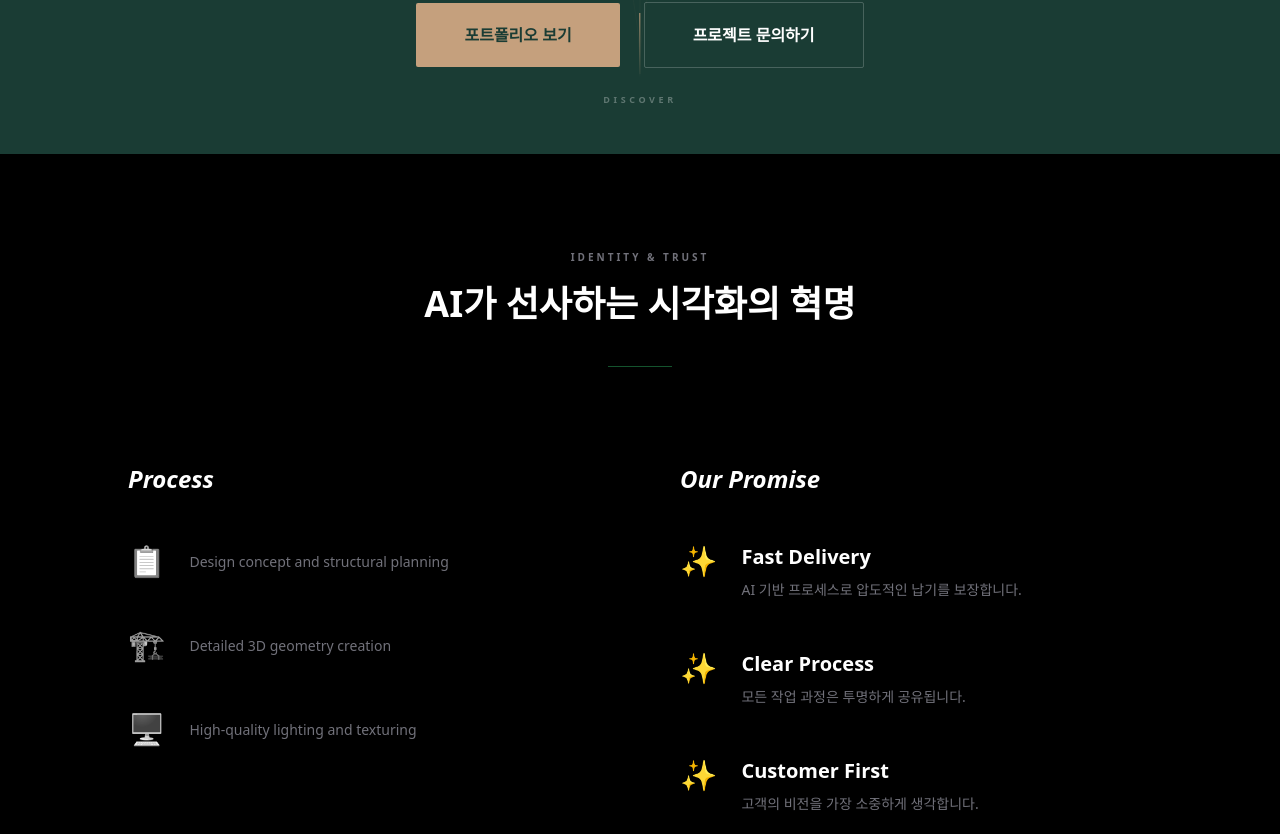
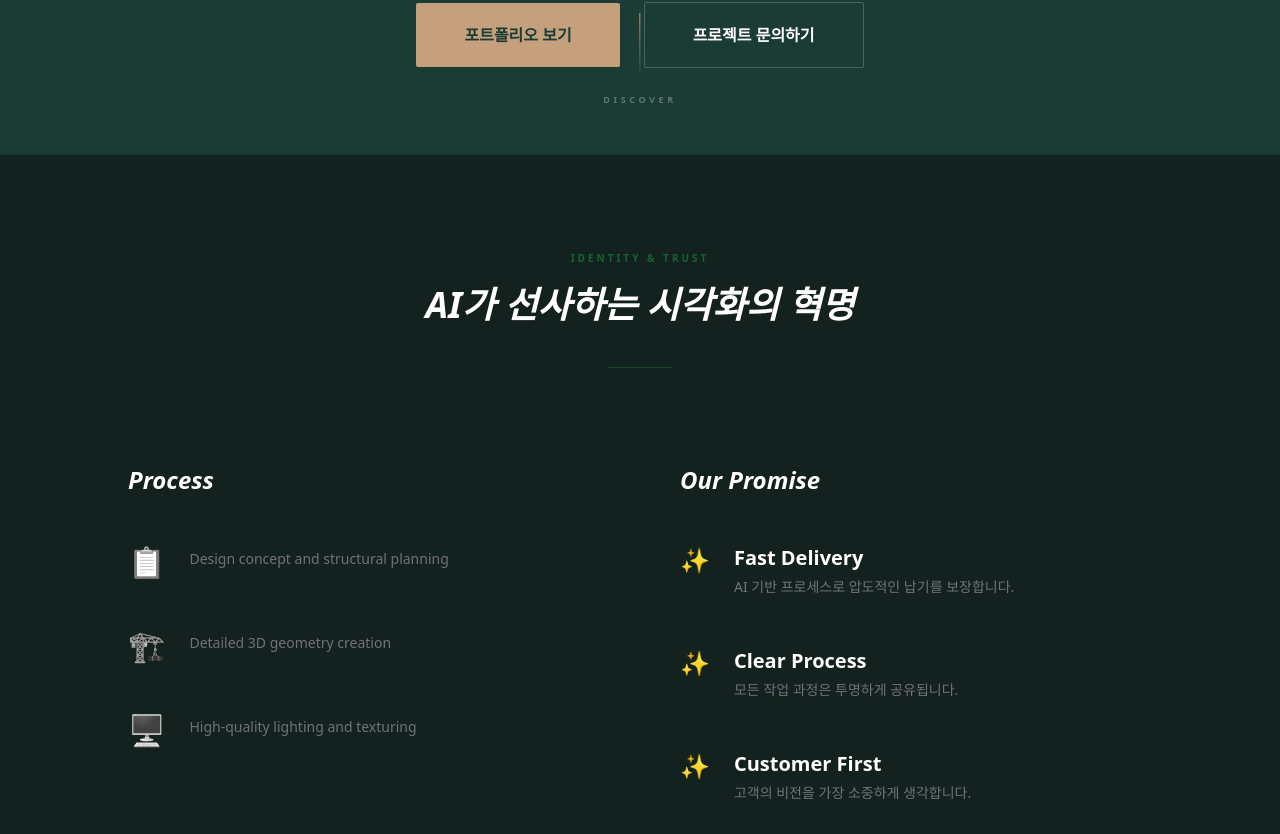
Before and after one commit to TREEBOX7/-1, a React (Vite) app: page / in a window 1280 px wide. Shown: the part 646-1480 px from the top of the page. Built offline with nearby package versions, Linux system fonts and the light colour scheme; a web font is replaced by a local one.

Commit message:
Update Identity.tsx

```diff
--- a/components/Identity.tsx
+++ b/components/Identity.tsx
@@ -3,15 +3,16 @@ import { PROCESS_STEPS, PROMISES } from '../constants'; // .tsx 확장자 제거
 
 const Identity: React.FC = () => {
   return (
-    <section id="identity" className="py-24 bg-black scroll-mt-20">
+    // 배경을 transparent로 설정하여 App의 다크 포레스트 색상이 보이게 함
+    <section className="py-24 bg-transparent border-t border-white/5">
       <div className="container mx-auto px-8">
         <div className="max-w-4xl mx-auto text-center mb-24">
-          <span className="text-zinc-500 font-bold tracking-[0.3em] text-[10px] uppercase block mb-4">Identity & Trust</span>
-          <h2 className="text-4xl font-sans text-white mb-8 font-bold leading-tight">AI가 선사하는 <br className="md:hidden"/> 시각화의 혁명</h2>
-          <div className="w-16 h-[1px] bg-green-900 mx-auto mt-10"></div>
+          <span className="text-green-600/50 font-bold tracking-[0.3em] text-[10px] uppercase block mb-4">Identity & Trust</span>
+          <h2 className="text-4xl font-sans text-white mb-8 font-bold leading-tight italic">AI가 선사하는 <br className="md:hidden"/> 시각화의 혁명</h2>
+          <div className="w-16 h-[1px] bg-green-600/30 mx-auto mt-10"></div>
         </div>
 
-        {/* Process Flow - 132d.JPG 스타일 복구 */}
+        {/* 132d.JPG 레이아웃 적용 */}
         <div className="grid grid-cols-1 md:grid-cols-2 gap-20 max-w-5xl mx-auto">
           <div>
             <h3 className="text-2xl font-bold mb-12 text-white italic">Process</h3>
@@ -20,22 +21,21 @@ const Identity: React.FC = () => {
                 <div key={step.id} className="flex items-start gap-6 group">
                   <div className="text-3xl grayscale group-hover:grayscale-0 transition-all">{step.icon}</div>
                   <div>
-                    <h4 className="text-xl font-bold text-white mb-2">{step.title}</h4>
+                    <h4 className="text-xl font-bold text-white mb-1">{step.title}</h4>
                     <p className="text-zinc-500 text-sm leading-relaxed">{step.desc}</p>
                   </div>
                 </div>
               ))}
             </div>
           </div>
-
           <div>
             <h3 className="text-2xl font-bold mb-12 text-white italic">Our Promise</h3>
             <div className="space-y-12">
               {PROMISES.map((promise: any) => (
                 <div key={promise.title} className="flex items-start gap-6 group">
-                  <div className="text-3xl text-green-800 group-hover:text-green-500 transition-all">✨</div>
+                  <div className="text-2xl text-green-700 group-hover:text-green-500 transition-all">✨</div>
                   <div>
-                    <h4 className="text-xl font-bold text-white mb-2">{promise.label}</h4>
+                    <h4 className="text-xl font-bold text-white mb-1">{promise.label}</h4>
                     <p className="text-zinc-500 text-sm leading-relaxed">{promise.desc}</p>
                   </div>
                 </div>
```
